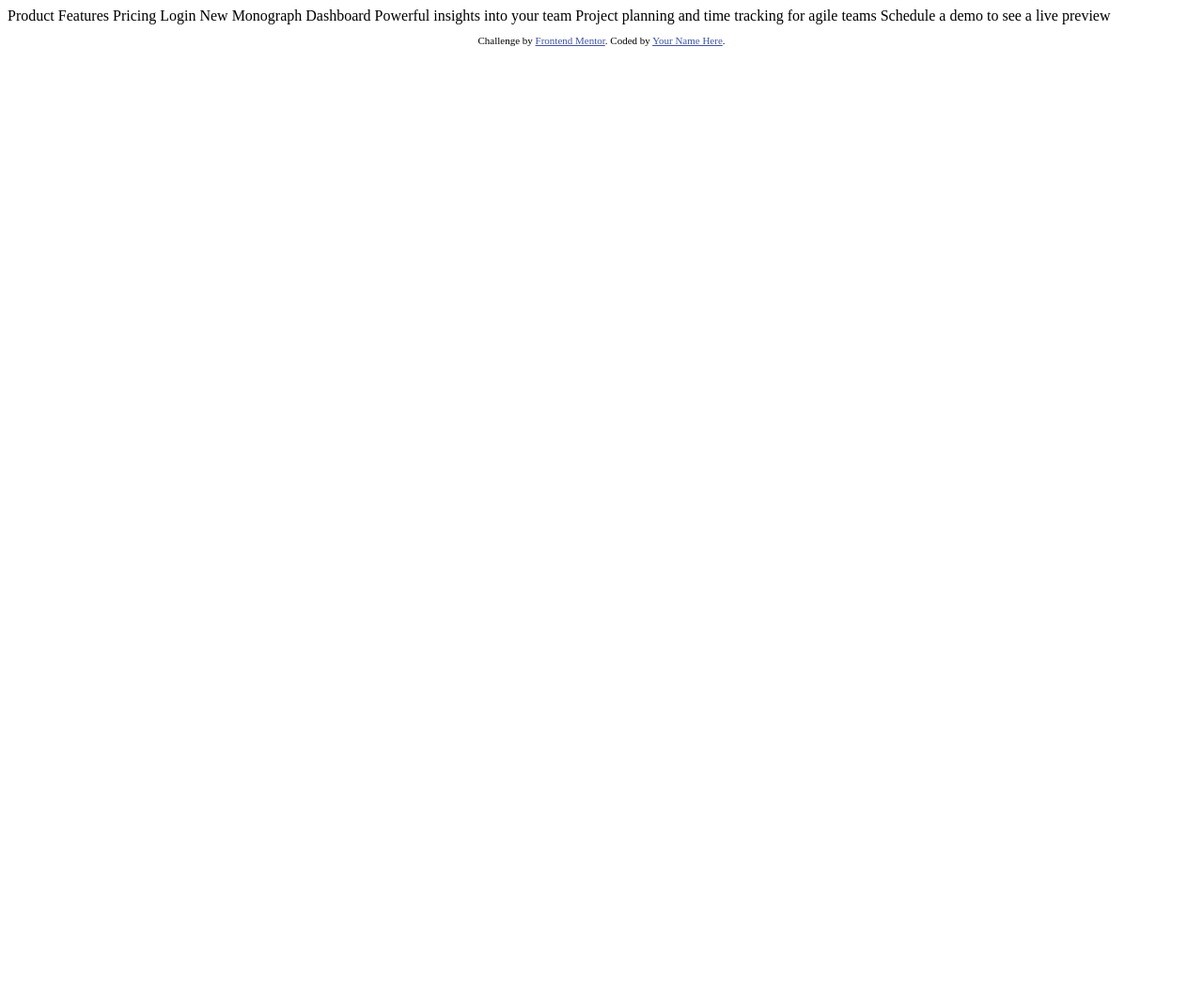
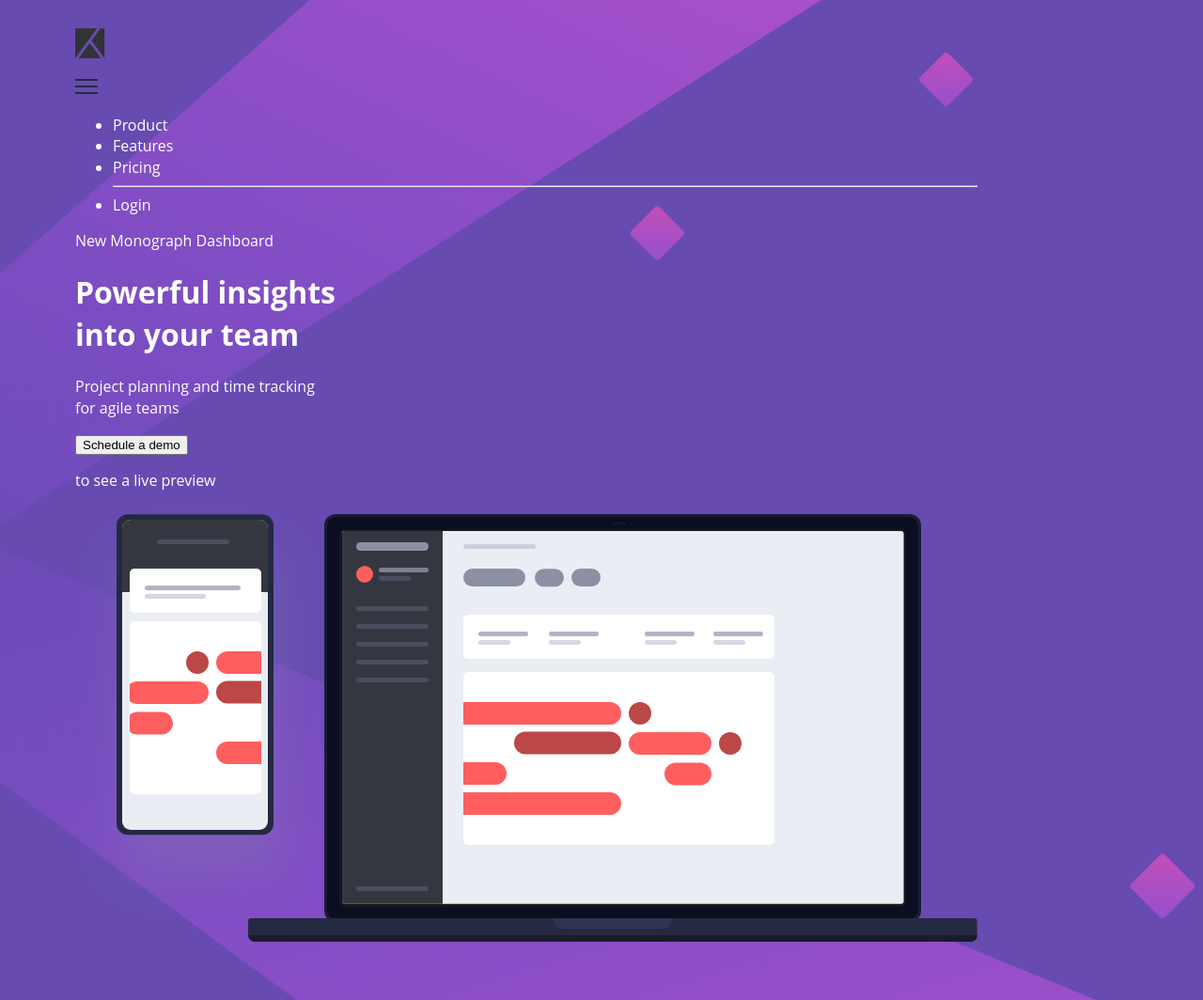
Before and after one commit to Vicba/Frontend-Mentor-Challenges, a plain HTML site: page project-tracking-intro-component-master/index.html in a window 1280 px wide. Shown: the whole page at 94% size. Before the commit the page ends 800 px from the top, so only its background shows below. Drawn offline with nearby package versions, Linux system fonts and the light colour scheme; files that its build step writes are made by us from their sources; files whose address does not match are found by name.

Commit message:
Created nav, hero on desktop

```diff
--- a/project-tracking-intro-component-master/index.html
+++ b/project-tracking-intro-component-master/index.html
@@ -1,39 +1,60 @@
 <!DOCTYPE html>
 <html lang="en">
+
 <head>
   <meta charset="UTF-8">
-  <meta name="viewport" content="width=device-width, initial-scale=1.0"> <!-- displays site properly based on user's device -->
+  <meta name="viewport" content="width=device-width, initial-scale=1.0">
+  <!-- displays site properly based on user's device -->
 
   <link rel="icon" type="image/png" sizes="32x32" href="./images/favicon-32x32.png">
 
   <title>Frontend Mentor | Project tracking intro component</title>
 
-  <!-- Feel free to remove these styles or customise in your own stylesheet 👍 -->
-  <style>
-    .attribution { font-size: 11px; text-align: center; }
-    .attribution a { color: hsl(228, 45%, 44%); }
-  </style>
+  <link rel="stylesheet" href="style.css">
 </head>
+
 <body>
-  Product
-  Features
-  Pricing
-  Login
 
-  New
-  Monograph Dashboard
+  <main>
+    <div class="grey-box"></div>
+    <div class="wrapper">
+      <nav>
+        <img src="./images/logo.svg" alt="" />
+        <p class="navbar_btn">
+          <img id="navBarBtn" src="./images/icon-hamburger.svg" alt="" onclick="viewNavLinks()" />
+        </p>
+        <ul>
+          <li>Product</li>
+          <li>Features</li>
+          <li>Pricing</li>
+          <hr class="gray_links" />
+          <li>Login</li>
+        </ul>
+      </nav>
 
-  Powerful insights into your team
-  Project planning and time tracking for agile teams
+      <div class="hero">
+        <div class="left_content">
+          <p class="subtitle"><a>New</a> Monograph Dashboard</p>
+          <h1>
+            Powerful insights <br />
+            into your team
+          </h1>
+          <p class="text">
+            Project planning and time tracking <br />
+            for agile teams
+          </p>
+          <div class="buttons">
+            <button class="schedule">Schedule a demo</button>
+            <p>to see a live preview</p>
+          </div>
+        </div>
+        <div class="right_content">
+          <img src="./images/illustration-devices.svg" alt="" srcset="" />
+        </div>
+      </div>
 
-  Schedule a demo
-  to see a live preview
+    </div>
+  </main>
+</body>
 
-  <footer>
-    <p class="attribution">
-      Challenge by <a href="https://www.frontendmentor.io?ref=challenge" target="_blank">Frontend Mentor</a>.
-      Coded by <a href="#">Your Name Here</a>.
-    </p>
-  </footer>
-</body>
 </html>
```
